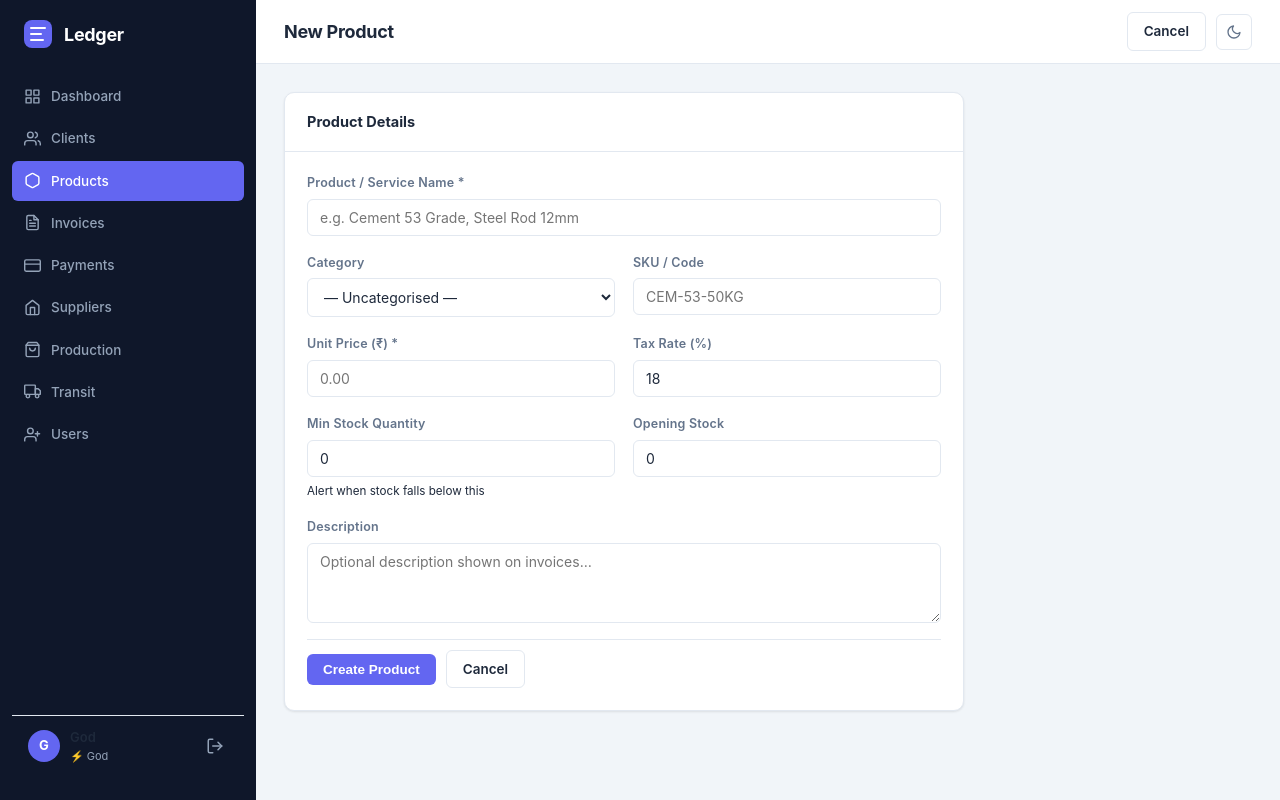
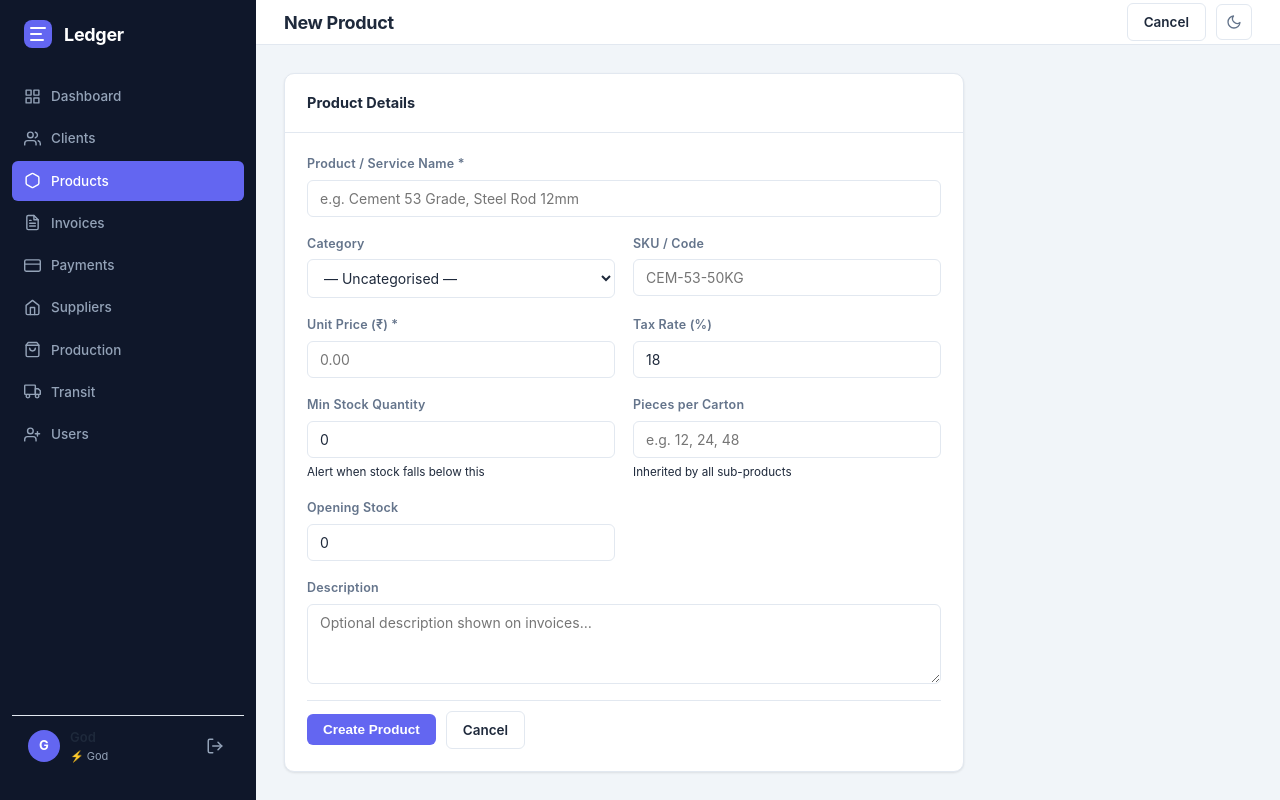
Before and after one commit to InFaNsO/Accountant, a Flask app: page /products/new in a window 1280 px wide. Run offline with Flask 3, Linux system fonts and the light colour scheme; a user stored in the database is signed in; data that the repository does not hold is empty.

Commit message:
Add pcs_per_carton field to products
Pieces per carton is set on the main product and inherited (read-only)
by all sub-products. Stored in the products table, displayed on the
product detail and sub-product detail pages, and exposed through the
API and MCP tool signatures.

Co-Authored-By: Claude Sonnet 4.6 <noreply@anthropic.com>

```diff
--- a/app/database.py
+++ b/app/database.py
@@ -351,5 +351,6 @@ def _create_schema(db):
     _add_column(db, "invoice_items",    "sku",             "TEXT")
     _add_column(db, "stock_movements",  "dispatch_id",     "INTEGER")
     _add_column(db, "stock_movements",  "invoice_id",      "INTEGER")
+    _add_column(db, "products",         "pcs_per_carton",  "INTEGER DEFAULT 0")
 
     db.commit()
--- a/app/services/product_service.py
+++ b/app/services/product_service.py
@@ -80,8 +80,8 @@ def create_product(data):
     cur = db.execute(
         """INSERT INTO products
                (category_id, name, sku, description, unit_price, tax_rate,
-                track_inventory, stock_qty, min_quantity, is_active)
-           VALUES (?,?,?,?,?,?,?,?,?,1)""",
+                track_inventory, stock_qty, min_quantity, pcs_per_carton, is_active)
+           VALUES (?,?,?,?,?,?,?,?,?,?,1)""",
         (
             data.get("category_id") or None,
             data["name"], data.get("sku"), data.get("description"),
@@ -90,6 +90,7 @@ def create_product(data):
             1,
             opening_qty,
             _to_float(data.get("min_quantity")),
+            int(data.get("pcs_per_carton") or 0),
         ),
     )
     product_id = cur.lastrowid
@@ -108,13 +109,14 @@ def update_product(product_id, data):
     db.execute(
         """UPDATE products SET category_id=?, name=?, sku=?, description=?,
                unit_price=?, tax_rate=?, track_inventory=1,
-               min_quantity=?, is_active=? WHERE id=?""",
+               min_quantity=?, pcs_per_carton=?, is_active=? WHERE id=?""",
         (
             data.get("category_id") or None,
             data["name"], data.get("sku"), data.get("description"),
             _to_float(data.get("unit_price")),
             new_tax,
             _to_float(data.get("min_quantity")),
+            int(data.get("pcs_per_carton") or 0),
             1 if data.get("is_active", True) else 0,
             product_id,
         ),
--- a/app/templates/products/detail.html
+++ b/app/templates/products/detail.html
@@ -28,6 +28,7 @@
         {{ row('Unit Price', product.unit_price|inr) }}
         {{ row('Tax Rate', product.tax_rate ~ '%') }}
         {{ row('Min Quantity', product.min_quantity if product.min_quantity else '—') }}
+        {{ row('Pcs / Carton', product.pcs_per_carton if product.pcs_per_carton else '—') }}
         {{ row('Status', 'Active' if product.is_active else 'Inactive') }}
         {% if product.description %}
         <tr>
--- a/app/templates/products/form.html
+++ b/app/templates/products/form.html
@@ -59,6 +59,13 @@
         </div>
 
         <div class="form-group">
+          <label for="pcs_per_carton">Pieces per Carton</label>
+          <input type="number" id="pcs_per_carton" name="pcs_per_carton"
+                 value="{{ product.get('pcs_per_carton', '') or '' }}" step="1" min="0" placeholder="e.g. 12, 24, 48">
+          <small class="muted">Inherited by all sub-products</small>
+        </div>
+
+        <div class="form-group">
           <label for="stock_qty">Opening Stock</label>
           <input type="number" id="stock_qty" name="stock_qty"
                  value="{{ product.get('stock_qty', 0) }}" step="0.01" min="0" placeholder="0">
--- a/app/templates/products/sub_detail.html
+++ b/app/templates/products/sub_detail.html
@@ -31,6 +31,7 @@
         {{ row('Tax Rate', (sub.tax_rate or product.tax_rate) ~ '%') }}
         {% set eff_min = sub.min_quantity or product.min_quantity or 0 %}
         {{ row('Min Quantity', eff_min if eff_min else '—') }}
+        {{ row('Pcs / Carton', product.pcs_per_carton ~ ' (inherited)' if product.pcs_per_carton else '—') }}
         {{ row('Status', 'Active' if sub.is_active else 'Inactive') }}
         {% if sub.description %}
         <tr>
--- a/mcp_server.py
+++ b/mcp_server.py
@@ -368,10 +368,12 @@ def create_product(
     min_quantity: float = 0.0,
     opening_stock: float = 0.0,
     category_id: int = None,
+    pcs_per_carton: int = 0,
 ) -> str:
     """
     Create a new product. ONLY call after explicit user confirmation.
     Use list_categories() to get valid category_id values.
+    pcs_per_carton: pieces per carton (inherited by all sub-products).
     """
     return _call("POST", "products", body={k: v for k, v in locals().items() if k != "self"})
 
@@ -387,10 +389,12 @@ def update_product(
     min_quantity: float = None,
     category_id: int = None,
     is_active: bool = True,
+    pcs_per_carton: int = None,
 ) -> str:
     """
     Update an existing product. ONLY call after explicit user confirmation.
     Pass None for numeric fields to keep existing values.
+    pcs_per_carton: pieces per carton (inherited by all sub-products). Pass None to keep existing.
     """
     return _call("PUT", f"products/{product_id}", body={k: v for k, v in locals().items() if k not in ("self", "product_id")})
 
```
Also changed, not shown: app/routes/api.py (+8 -5 lines).
